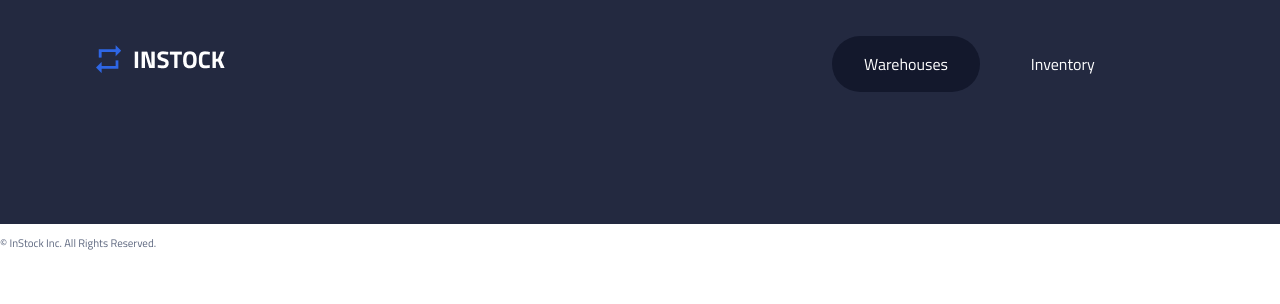
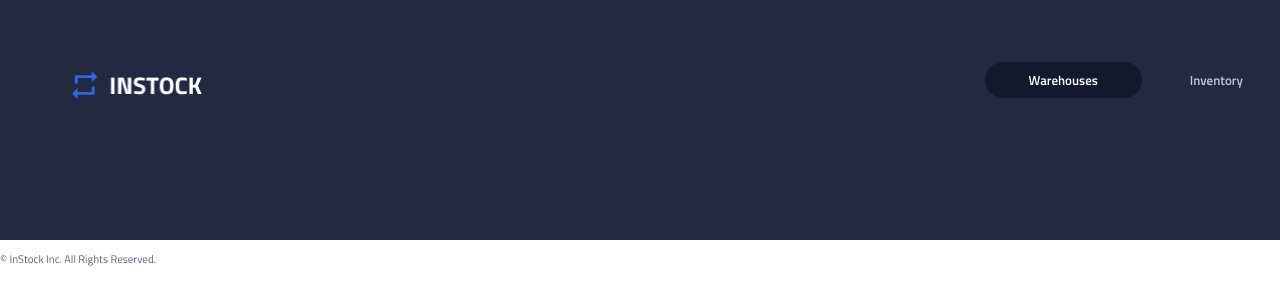
Before and after one commit to jaskaurbrar14/InStock, a React (Create React App) app: page / in a window 1280 px wide. Shown: the top 304 px of the page. Built offline with nearby package versions, Linux system fonts and the light colour scheme.

Commit message:
header styling updated

```diff
--- a/src/Components/Header/Header.scss
+++ b/src/Components/Header/Header.scss
@@ -8,6 +8,7 @@
   height: 10rem;
   display: flex;
   padding-bottom: 4rem;
+  padding-top: 1rem;
 
   &__wrapper {
     display: flex;
@@ -25,18 +26,20 @@
   }
 
   &__logo {
-    margin-top: 1rem;
     @include tablet-and-desktop {
       margin: 2rem;
-      margin-left: 5rem;
+      margin-left: 1.5rem;
     }
   }
 
   &__image {
-    margin-top: 1.5rem;
-
+    margin-top: 0.5rem;
+    width: 130px;
     @include tablet-and-desktop {
-      margin-top: 0.7rem;
+      margin-top: 2rem;
+    }
+    @include desktop {
+      margin-left: 2rem;
     }
   }
 
@@ -57,34 +60,59 @@
   &__navitems {
     display: flex;
     justify-content: space-evenly;
+    margin-top: 0.5rem;
+    @include tablet-and-desktop {
+      width: 100%;
+      margin-left: 7rem;
+      gap: 1rem;
+      margin-top: 2rem;
+    }
+
+    @include desktop {
+      margin-left: 9rem;
+      gap: 0.2rem;
+    }
+  }
+
+  &__warehouses {
+    color: $primary-white;
+    font-weight: $text-demi;
+    font-size: $mobile-labels-links-buttons-fontsize;
+    line-height: $mobile-labels-links-buttons-lineheight;
+    text-decoration: none;
+    width: 40%;
+    padding: 8px 16px;
+    text-align: center;
+    background-color: $primary-black;
+    border-radius: 2rem;
+    @include tablet-and-desktop {
+      width: 60%;
+      margin: 0;
+    }
+    @include desktop {
+      width: 40%;
+    }
+  }
+  &__inventory {
+    color: $secondary-cloud;
+    font-weight: $text-demi;
+    font-size: $mobile-labels-links-buttons-fontsize;
+    line-height: $mobile-labels-links-buttons-lineheight;
+    text-decoration: none;
+    width: 50%;
+    padding: 8px 16px;
+    text-align: center;
 
     @include tablet-and-desktop {
-      width: 100%;
-      margin: 1rem 0 0 0;
-      gap: 0.1rem;
+      width: 30%;
+      margin: 0;
     }
   }
 
   &__warehouses,
   &__inventory {
-    text-align: center;
-    color: $primary-white;
-    width: 50%;
-    padding: 1rem 2rem;
-
-    @include tablet-and-desktop {
-      width: 30%;
-      margin: 0;
-      margin-right: 0.5rem;
-      padding: 1rem 2rem;
-    }
     &:hover {
       text-decoration: underline;
     }
   }
-
-  &__warehouses {
-    background-color: $primary-black;
-    border-radius: 15rem;
-  }
 }
```
